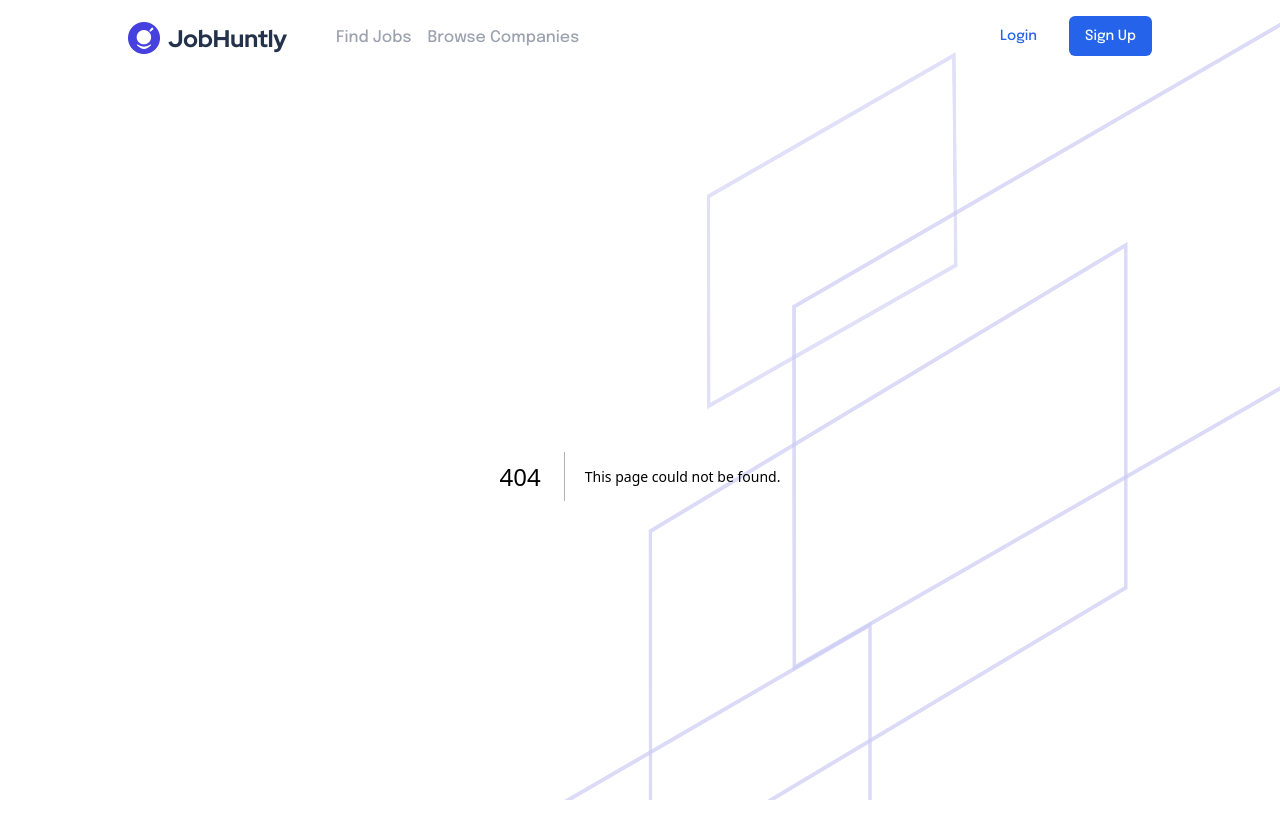
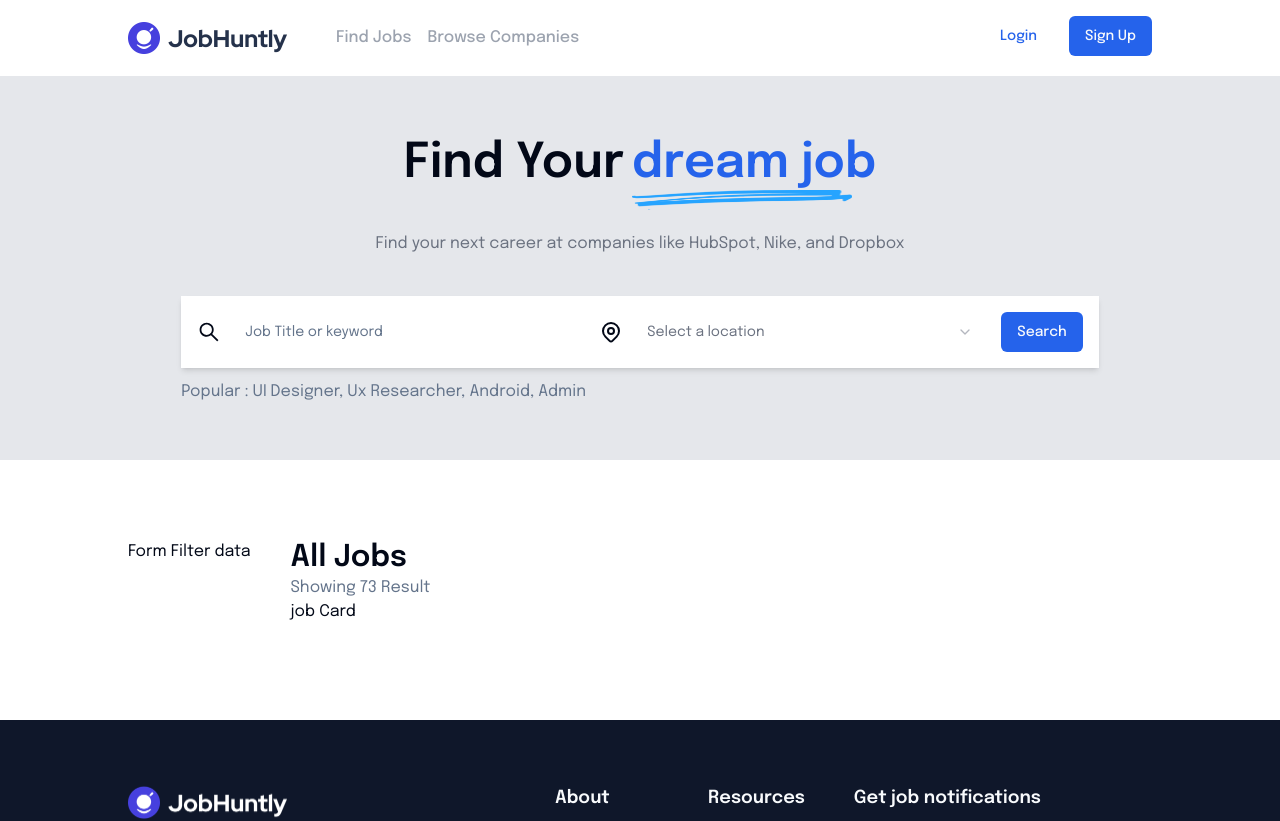
Before and after one commit to mahdabagas/job-hunt, a Next.js app: page /find-jobs in a window 1280 px wide. Before the commit this address had no page. Shown: the top 821 px of the page. Built offline with nearby package versions, Linux system fonts and the light colour scheme.

Commit message:
setup layout and slicing reusable form search in find jobs page

```diff
--- /dev/null
+++ b/src/app/find-jobs/page.tsx
@@ -0,0 +1,8 @@
+import ExploreDataContainer from '@/containers/ExploreDataContainer'
+import React from 'react'
+
+export default function FindJobsPage() {
+  return (
+    <ExploreDataContainer/>
+  )
+}
--- a/src/app/layout.tsx
+++ b/src/app/layout.tsx
@@ -22,13 +22,6 @@ export default function RootLayout({
       <body className={epilogue.className}>
         <Navbar/>
         <main>
-          <div className='absolute w-2/3 h-screen top-0 right-0 -z-10'>
-            <Image
-              src='/images/pattern.png'
-              alt='/images/pattern.png'
-              fill
-            />
-          </div>
           {children}
         </main>
         <Footer/>
--- a/src/app/page.tsx
+++ b/src/app/page.tsx
@@ -4,9 +4,18 @@ import Clients from "@/components/organisms/Clients";
 import FeaturedJobs from "@/components/organisms/FeaturedJobs";
 import Hero from "@/components/organisms/Hero";
 import LatestJobs from "@/components/organisms/LatestJobs";
+import Image from "next/image";
 
 export default function Home() {
   return (
+    <>
+      <div className='absolute w-2/3 h-screen top-0 right-0 -z-10'>
+        <Image
+          src='/images/pattern.png'
+          alt='/images/pattern.png'
+          fill
+        />
+      </div>
       <div className="px-32 mb-10">
         <Hero/>
         <Clients/>
@@ -15,5 +24,6 @@ export default function Home() {
         <FeaturedJobs/>
         <LatestJobs/>
       </div>
+    </>
   );
 }
--- /dev/null
+++ b/src/components/organisms/FormSearchDynamic/index.tsx
@@ -0,0 +1,48 @@
+import { Button } from "@/components/ui/button";
+import { Input } from "@/components/ui/input";
+import { Select, SelectContent, SelectItem, SelectTrigger, SelectValue } from "@/components/ui/select";
+import { LOCATION_OPTIONS } from "@/constants";
+import { optionType } from "@/types";
+import { FC } from "react";
+import { AiOutlineSearch } from "react-icons/ai";
+import { HiOutlineLocationMarker } from "react-icons/hi";
+
+interface FormSearchDynamicProps {
+
+}
+
+const FormSearchDynamic: FC<FormSearchDynamicProps> = () => {
+    return (
+        <div className="mx-auto w-max">
+            <div className='p-4 bg-background shadow-md inline-flex items-center gap-4 relative w-max z-10 text-center '>
+                <div className='inline-flex gap-3 items-center'>
+                    <AiOutlineSearch className='w-6 h-6' />
+                    <Input className='py-5 w-[350px] border-none' placeholder='Job Title or keyword' />
+                </div>
+                <div className='inline-flex gap-3 items-center'>
+                    <HiOutlineLocationMarker className='w-6 h-6' />
+                    <Select>
+                        <SelectTrigger className="w-[350px] border-none text-gray-500 outline-none py-5">
+                            <SelectValue placeholder="Select a location" />
+                        </SelectTrigger>
+                        <SelectContent>
+                            {LOCATION_OPTIONS.map((item: optionType, i:number) => (
+                                <SelectItem key={i} value={item.id}>{item.label}</SelectItem>
+                            ))}
+                        </SelectContent>
+                    </Select>
+                </div>
+                <div>
+                    <Button>Search</Button>
+                </div>
+            </div>
+            <div>
+                <p className='text-muted-foreground mt-3'>
+                Popular : UI Designer, Ux Researcher, Android, Admin
+                </p>
+            </div>
+        </div>
+    );
+}
+
+export default FormSearchDynamic;
--- a/src/constants/index.tsx
+++ b/src/constants/index.tsx
@@ -0,0 +1,21 @@
+import { optionType } from "@/types";
+
+export const LOCATION_OPTIONS: optionType[] = [
+    {
+        id: 'Indonesia',
+        label: 'Indonesia'
+    },
+    {
+        id: 'Malaysia',
+        label: 'Malaysia'
+    },
+    {
+        id: 'Singapura',
+        label: 'Singapura'
+    },
+    {
+        id: 'Thailand',
+        label: 'Thailand'
+    },
+
+]
--- /dev/null
+++ b/src/containers/ExploreDataContainer/index.tsx
@@ -0,0 +1,59 @@
+import FormSearchDynamic from "@/components/organisms/FormSearchDynamic";
+import Image from "next/image";
+import { FC } from "react";
+
+interface ExploreDataContainerProps {
+    formFilter?: any
+    onSubmitFIlter?: (val: any) => Promise<void>
+    filterForm?: any
+}
+
+const ExploreDataContainer: FC<ExploreDataContainerProps> = () => {
+    return (
+        <>
+            <div className="bg-gray-200 px-32 pt-16 pb-14">
+                <div className="mb-10">
+                    <div className="mx-auto mb-11 text-center flex justify-center gap-2">
+                        <span className="text-5xl font-semibold">
+                            Find Your
+                        </span>
+                        <div className="relative">
+                            <span className="text-5xl font-semibold text-primary">
+                                dream job
+                            </span>
+                            <div className="absolute top-10 w-[220px] h-10">
+                                <Image
+                                    src='/images/pattern2.png'
+                                    alt="/images/pattern2.png"
+                                    fill
+                                    objectFit="contain"
+                                />
+                            </div>
+                        </div>
+                    </div>
+                    <div className="text-center text-gray-500">
+                        Find your next career at companies like HubSpot, Nike, and Dropbox
+                    </div>
+                </div>
+                <div>
+                    <FormSearchDynamic/>
+                </div>
+            </div>
+            <div className="mt-20 mb-16 px-32 flex flex-row items-start gap-10">
+                <div>Form Filter data</div>
+                <div className="w-4/5">
+                    <div className="mb-8">
+                        <div className="text-3xl font-semibold">All Jobs</div>
+                        <div className="text-muted-foreground">Showing 73 Result</div>
+
+                        <div>
+                            job Card
+                        </div>
+                    </div>
+                </div>
+            </div>
+        </>
+    );
+}
+
+export default ExploreDataContainer;
--- a/src/types/index.tsx
+++ b/src/types/index.tsx
@@ -7,3 +7,8 @@ export type JobType = {
     desc: string;
     categories: string[];
 }
+
+export type optionType = {
+    id: string;
+    label: string;
+}
```
Lines whose indentation alone changed are shown as unchanged.
